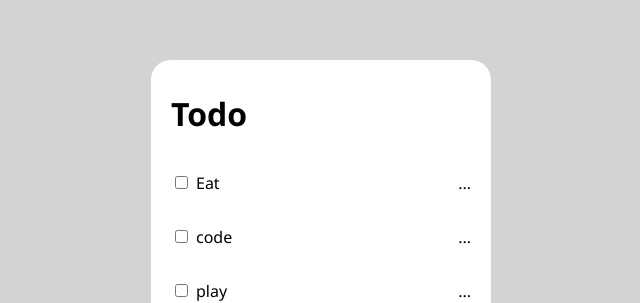
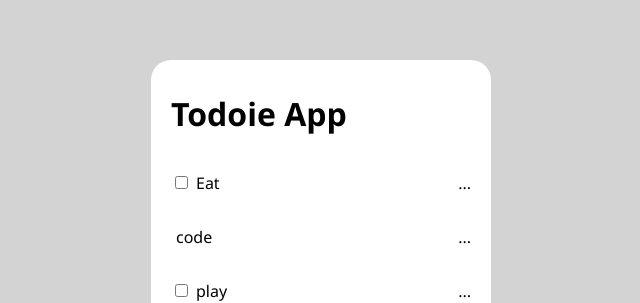
Before and after one commit to ayushipoddar132/Todoie-App, a React (Create React App) app: page / in a window 1280 px wide. Shown: the part 152-455 px from the top of the page, without its empty margins (319-959 px from the left). Built offline with nearby package versions, Linux system fonts and the light colour scheme.

Commit message:
Update Header and TodoItem components with props

```diff
--- a/src/App.js
+++ b/src/App.js
@@ -9,9 +9,9 @@
 const App = () => {
   return (
     <div className="todo-container">
-      <Header />
+      <Header title="Todoie App"/>
       <TodoItem  text="Eat"/>
-      <TodoItem  text="code"/>
+      <TodoItem completed={true} text="code"/>
       <TodoItem text="play"/>
       <TodoItem text="study"/>
       <TodoItem text="sleep"/>
--- a/src/components/Header.jsx
+++ b/src/components/Header.jsx
@@ -1,8 +1,8 @@
 import React from "react";
 
 
-const Header = () => {
-    return <h1 className="todo-header"> Todo </h1>
+const Header = (props) => {
+    return <h1 className="todo-header">{props.title}</h1>
 };
 
 export default Header;
--- a/src/components/TodoItem.jsx
+++ b/src/components/TodoItem.jsx
@@ -3,7 +3,7 @@
     return (
         <li className="todo-item">
             <span>
-  <input type="checkbox" />
+ {props.completed ? <></> : <input type="checkbox" />}
   <span className="todo-item-text">{props.text}</span>
   </span>
   <p>...</p>
```
